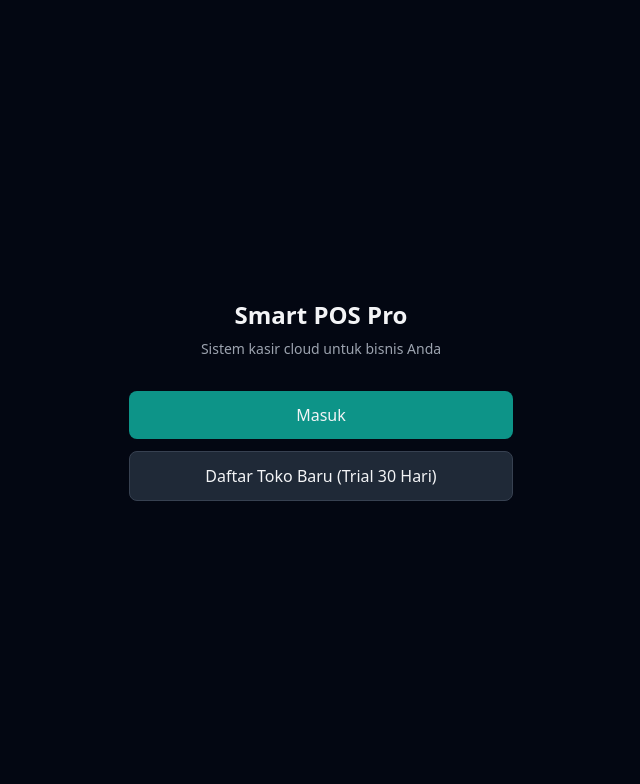
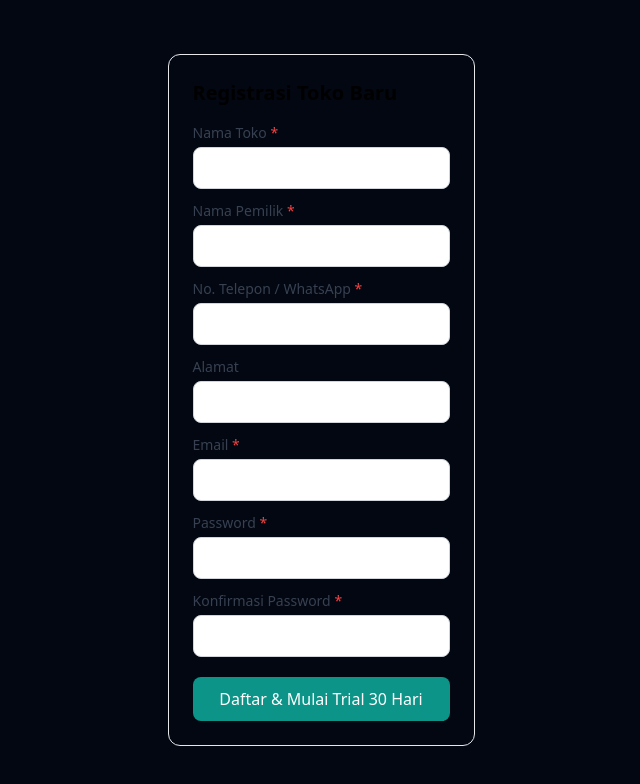
Before and after one commit to nadia24021986-ship-it/POS_PRO-1.0.0, a Next.js app: page /login in a window 1280 px wide. Shown: the top 784 px of the page, without its empty margins (319-959 px from the left). Built offline with nearby package versions, Linux system fonts and the light colour scheme; no server answers.

Commit message:
Update page.tsx

```diff
--- a/app/login/page.tsx
+++ b/app/login/page.tsx
@@ -1,27 +1,18 @@
-import Link from "next/link";
+"use client";
 
-export default function HomePage() {
+import { useRouter } from "next/navigation";
+import StoreRegistrationWizard from "@/components/StoreRegistrationWizard";
+
+export default function RegisterPage() {
+  const router = useRouter();
+
   return (
-    <main className="min-h-screen flex items-center justify-center bg-gray-950 text-gray-100 px-4">
-      <div className="max-w-sm w-full text-center">
-        <h1 className="text-2xl font-bold mb-2">Smart POS Pro</h1>
-        <p className="text-gray-400 text-sm mb-8">Sistem kasir cloud untuk bisnis Anda</p>
-
-        <div className="space-y-3">
-          <Link
-            href="/login"
-            className="block w-full py-3 rounded-lg bg-teal-600 font-medium"
-          >
-            Masuk
-          </Link>
-          <Link
-            href="/register"
-            className="block w-full py-3 rounded-lg bg-gray-800 border border-gray-700 font-medium"
-          >
-            Daftar Toko Baru (Trial 30 Hari)
-          </Link>
-        </div>
-      </div>
+    <main className="min-h-screen bg-gray-950 flex items-center justify-center px-4 py-10">
+      <StoreRegistrationWizard
+        onComplete={() => {
+          setTimeout(() => router.push("/dashboard"), 1500);
+        }}
+      />
     </main>
   );
 }
```
